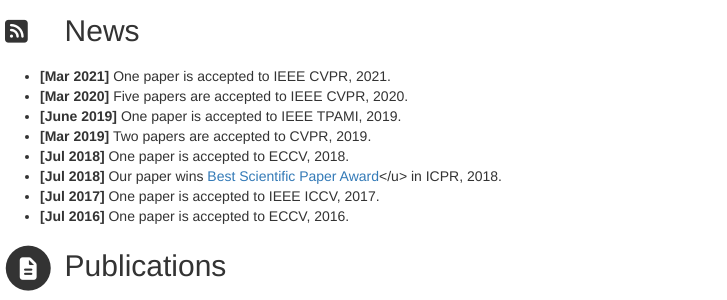
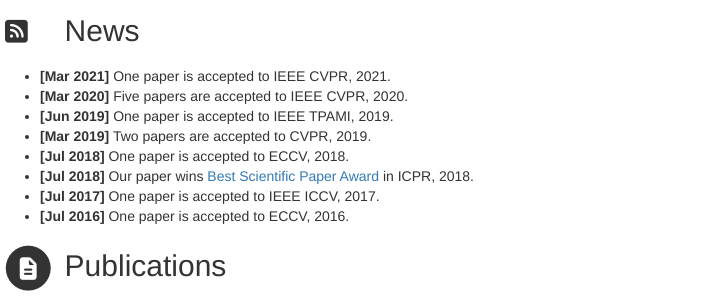
Before and after one commit to YifanSun-ReID/YifanSun-ReID.github.io, a Jekyll site: the page built from index.html, in a window 1280 px wide. Shown: the part 582-882 px from the top of the page, without its empty margins (0-727 px from the left). Built offline with Jekyll 4.4.1, drawn with Linux system fonts in a browser that asks for light colours; nearby versions of some CDN libraries; library files that are not in the unit come from our copies; a script that is not in the unit is left out.

Commit message:
Update data.yml

```diff
--- a/_data/data.yml
+++ b/_data/data.yml
@@ -69,10 +69,10 @@
 
       - <b>[Mar 2021]</b> One paper is accepted to IEEE CVPR, 2021.
       - <b>[Mar 2020]</b> Five papers are accepted to IEEE CVPR, 2020.
-      - <b>[June 2019]</b> One paper is accepted to IEEE TPAMI, 2019.
+      - <b>[Jun 2019]</b> One paper is accepted to IEEE TPAMI, 2019.
       - <b>[Mar 2019]</b> Two papers are accepted to CVPR, 2019.
       - <b>[Jul 2018]</b> One paper is accepted to ECCV, 2018.
-      - <b>[Jul 2018]</b> Our paper wins <a href = "https://iapr.org/archives/icpr2018/index.php%3Fm=content&c=index&a=lists&catid=31.html#:~:text=We%20are%20happy%20to%20announce%20that%20the%20Piero%20Zamperoni%20Best,Stationary%20Bandit%20with%20Expert%20Advice." target="_blank">Best Scientific Paper Award</a></u> in ICPR, 2018.
+      - <b>[Jul 2018]</b> Our paper wins <a href = "https://iapr.org/archives/icpr2018/index.php%3Fm=content&c=index&a=lists&catid=31.html#:~:text=We%20are%20happy%20to%20announce%20that%20the%20Piero%20Zamperoni%20Best,Stationary%20Bandit%20with%20Expert%20Advice." target="_blank">Best Scientific Paper Award</a> in ICPR, 2018.
       - <b>[Jul 2017]</b> One paper is accepted to IEEE ICCV, 2017.
       - <b>[Jul 2016]</b> One paper is accepted to ECCV, 2016.
 
```
